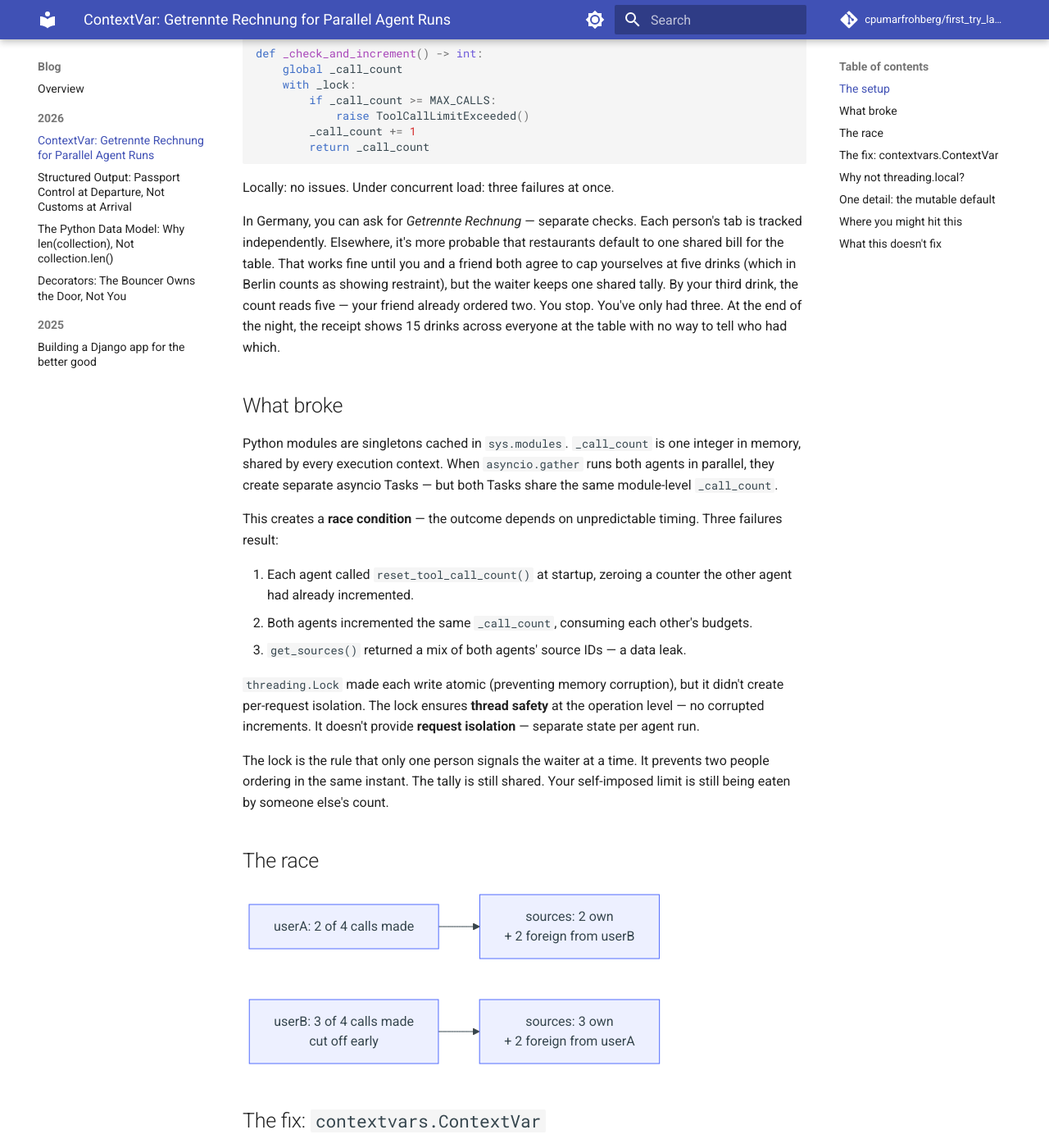
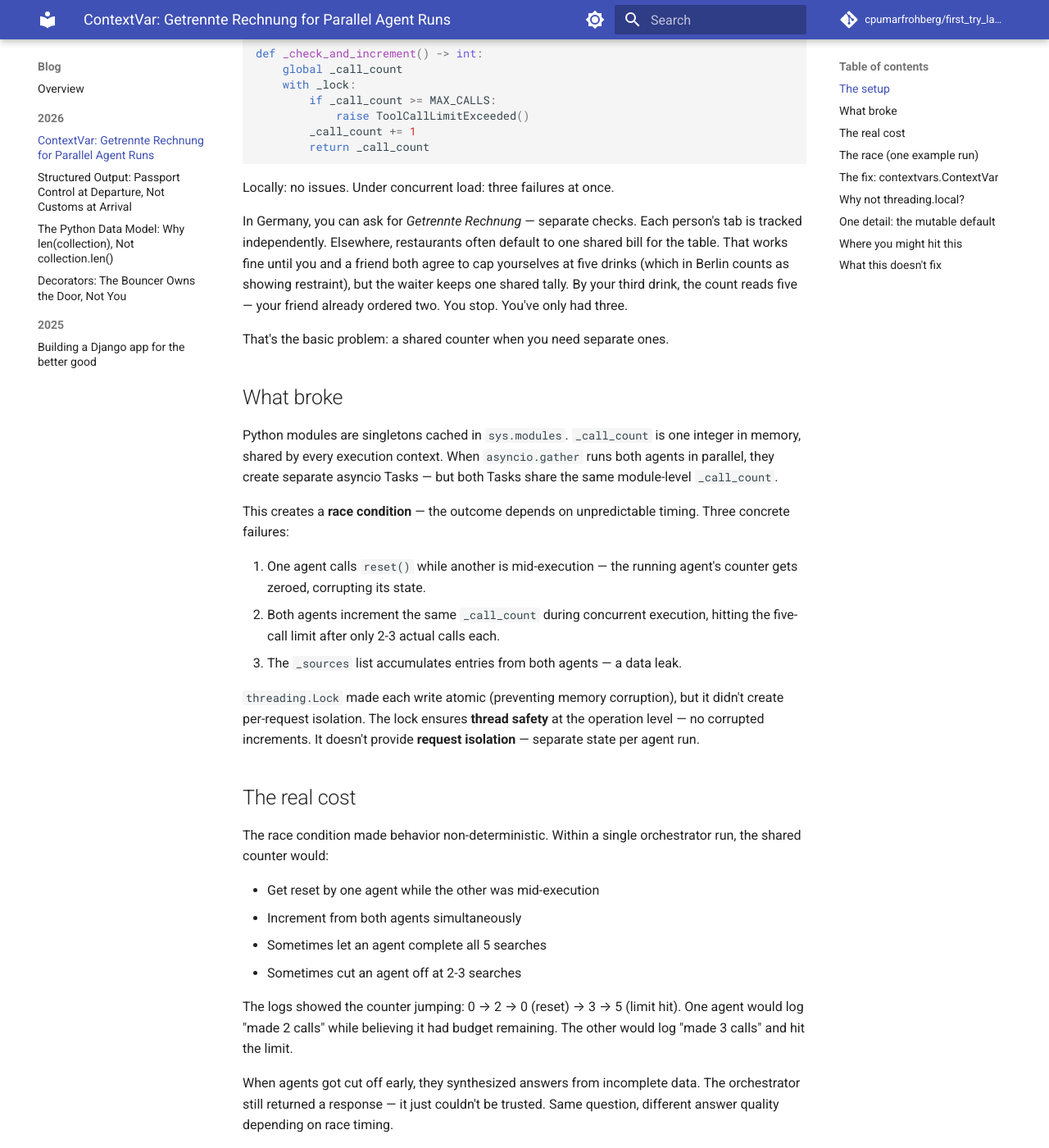
Before and after one commit to cpumarfrohberg/first_try_landed, an MkDocs documentation site: the page built from docs/blog/posts/contextvars.md, in a window 1280 px wide and 1400 px high, scrolled down 844 px. Shown: the whole window at 82% size. Built offline with MkDocs 1.6.1 and Material for MkDocs 9.7.7, drawn with Linux system fonts in a browser that asks for light colours; comment, search, counter and statistics services are not loaded; some of the changed text lies outside the part shown.

Commit message:
Add cost section and narrow analogy scope
Explain non-deterministic behavior: counter resets mid-execution, agents cut off at unpredictable points (2-5 calls), same question produces varying answer quality. Update diagrams to show MongoDB/Cypher agents. Keep analogy narrow to shared counter concept only.

````diff
--- a/docs/blog/posts/contextvars.md
+++ b/docs/blog/posts/contextvars.md
@@ -30,29 +30,46 @@ def _check_and_increment() -> int:
 
 Locally: no issues. Under concurrent load: three failures at once.
 
-In Germany, you can ask for *Getrennte Rechnung* — separate checks. Each person's tab is tracked independently. Elsewhere, it's more probable that restaurants default to one shared bill for the table. That works fine until you and a friend both agree to cap yourselves at five drinks (which in Berlin counts as showing restraint), but the waiter keeps one shared tally. By your third drink, the count reads five — your friend already ordered two. You stop. You've only had three. At the end of the night, the receipt shows 15 drinks across everyone at the table with no way to tell who had which.
+In Germany, you can ask for *Getrennte Rechnung* — separate checks. Each person's tab is tracked independently. Elsewhere, restaurants often default to one shared bill for the table. That works fine until you and a friend both agree to cap yourselves at five drinks (which in Berlin counts as showing restraint), but the waiter keeps one shared tally. By your third drink, the count reads five — your friend already ordered two. You stop. You've only had three.
+
+That's the basic problem: a shared counter when you need separate ones.
 
 ## What broke
 
 Python modules are singletons cached in `sys.modules`. `_call_count` is one integer in memory, shared by every execution context. When `asyncio.gather` runs both agents in parallel, they create separate asyncio Tasks — but both Tasks share the same module-level `_call_count`.
 
-This creates a **race condition** — the outcome depends on unpredictable timing. Three failures result:
+This creates a **race condition** — the outcome depends on unpredictable timing. Three concrete failures:
 
-1. Each agent called `reset_tool_call_count()` at startup, zeroing a counter the other agent had already incremented.
-2. Both agents incremented the same `_call_count`, consuming each other's budgets.
-3. `get_sources()` returned a mix of both agents' source IDs — a data leak.
+1. One agent calls `reset()` while another is mid-execution — the running agent's counter gets zeroed, corrupting its state.
+2. Both agents increment the same `_call_count` during concurrent execution, hitting the five-call limit after only 2-3 actual calls each.
+3. The `_sources` list accumulates entries from both agents — a data leak.
 
 `threading.Lock` made each write atomic (preventing memory corruption), but it didn't create per-request isolation. The lock ensures **thread safety** at the operation level — no corrupted increments. It doesn't provide **request isolation** — separate state per agent run.
 
-The lock is the rule that only one person signals the waiter at a time. It prevents two people ordering in the same instant. The tally is still shared. Your self-imposed limit is still being eaten by someone else's count.
+## The real cost
 
-## The race
+The race condition made behavior non-deterministic. Within a single orchestrator run, the shared counter would:
+
+- Get reset by one agent while the other was mid-execution
+- Increment from both agents simultaneously
+- Sometimes let an agent complete all 5 searches
+- Sometimes cut an agent off at 2-3 searches
+
+The logs showed the counter jumping: 0 → 2 → 0 (reset) → 3 → 5 (limit hit). One agent would log "made 2 calls" while believing it had budget remaining. The other would log "made 3 calls" and hit the limit.
+
+When agents got cut off early, they synthesized answers from incomplete data. The orchestrator still returned a response — it just couldn't be trusted. Same question, different answer quality depending on race timing.
+
+**The cost:** Non-deterministic agent behavior in production. No retries needed — the system "worked" — but answer quality varied unpredictably based on execution timing.
+
+## The race (one example run)
 
 ```mermaid
 flowchart LR
-    A[userA: 2 of 4 calls made] --> B[sources: 2 own\n+ 2 foreign from userB]
-    C[userB: 3 of 4 calls made\ncut off early] --> D[sources: 3 own\n+ 2 foreign from userA]
+    A[MongoDB agent: 2 of 5 calls made] --> B[sources: 2 own\n+ 2 from Cypher agent]
+    C[Cypher agent: 3 of 5 calls made\ncut off early] --> D[sources: 3 own\n+ 2 from MongoDB agent]
 ```
+
+Next run with the same question: MongoDB might complete all 5 calls, Cypher might get cut off at 2. Completely unpredictable.
 
 ## The fix: `contextvars.ContextVar`
 
@@ -87,15 +104,15 @@ After the fix:
 
 ```mermaid
 flowchart LR
-    A[userA: 4 of 4 calls made] --> B[sources: own only\n0 foreign]
-    C[userB: 4 of 4 calls made] --> D[sources: own only\n0 foreign]
+    A[MongoDB agent: 5 of 5 calls made] --> B[sources: 5 own\n0 foreign]
+    C[Cypher agent: 5 of 5 calls made] --> D[sources: 5 own\n0 foreign]
 ```
 
-*Getrennte Rechnung*: each person tracks their own count. Your five calls are yours. Your friend's tally starts at zero and stays there. Free-riding structurally impossible.
+*Getrennte Rechnung*: each agent tracks its own count. No shared tally. No budget theft.
 
 ## Why not `threading.local`?
 
-`threading.local` gives isolation per OS thread — that would have separated the two Streamlit users. But **all asyncio Tasks run on the same OS thread**. When `asyncio.gather` runs both agents, they execute **concurrently** (interleaved by the event loop during I/O waits), not in **parallel** (simultaneously on separate CPU cores). Two agents within one request still share a `threading.local` value because they share the same OS thread.
+`threading.local` gives isolation per OS thread — that would work for separating different user sessions. But **all asyncio Tasks run on the same OS thread**. When `asyncio.gather` runs both agents, they execute **concurrently** (interleaved by the event loop during I/O waits), not in **parallel** (simultaneously on separate CPU cores). Two agents within one request still share a `threading.local` value because they share the same OS thread.
 
 This is the key distinction: `asyncio.gather` creates separate execution contexts (Tasks) without creating separate threads. `threading.local` can't distinguish between them.
 
````
